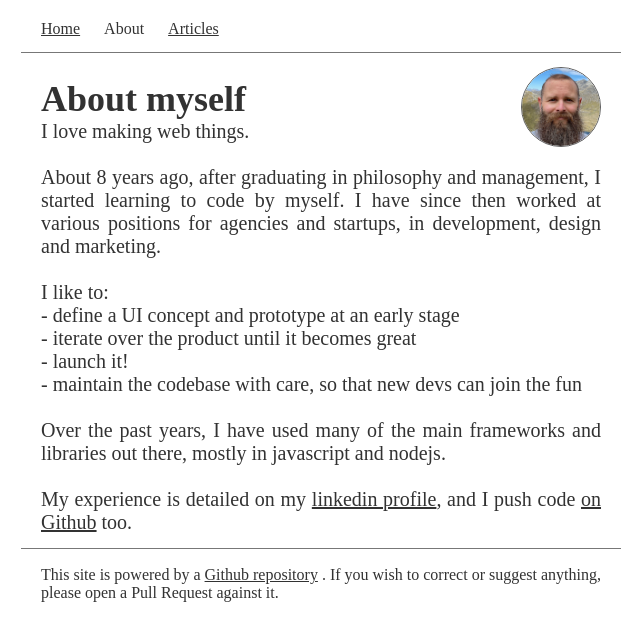
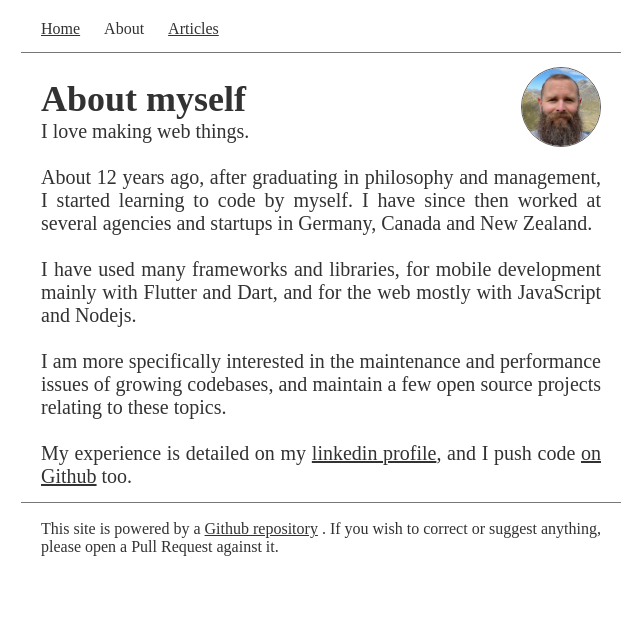
Before and after one commit to vkammerer/vincent.kammerer.nz, a Jekyll site: the page built from docs/about.html, in a window 1280 px wide. Shown: the top 641 px of the page, without its empty margins (319-959 px from the left). Built offline with Jekyll 4.4.1, drawn with Linux system fonts in a browser that asks for light colours; some web fonts are replaced.

Commit message:
Updates "about" page

```diff
--- a/docs/about.html
+++ b/docs/about.html
@@ -9,18 +9,14 @@ title: About myself
 </div>
 <h1>{{ page.title }}</h1>
 <p>
-  I love making web things.<br /><br />
-
-About 8 years ago, after graduating in philosophy and management, I started learning to code by myself. I have since then worked at various positions for agencies and startups, in development, design and marketing.
+I love making web things.
 <br /><br />
-I like to:<br />
-- define a UI concept and prototype at an early stage<br />
-- iterate over the product until it becomes great<br />
-- launch it!<br />
-- maintain the codebase with care, so that new devs can join the fun<br />
-<br />
-Over the past years, I have used many of the main frameworks and libraries out there, mostly in javascript and nodejs.
+About 12 years ago, after graduating in philosophy and management, I started learning to code by myself. I have since then worked at several agencies and startups in Germany, Canada and New Zealand.
 <br /><br />
-  My experience is detailed on my <a href="https://www.linkedin.com/in/kammerer">linkedin profile</a>,
-  and I push code <a href="https://github.com/vkammerer">on Github</a> too.
+I have used many frameworks and libraries, for mobile development mainly with Flutter and Dart, and for the web mostly with JavaScript and Nodejs.
+<br /><br />
+I am more specifically interested in the maintenance and performance issues of growing codebases, and maintain a few open source projects relating to these topics.
+<br /><br />
+My experience is detailed on my <a href="https://www.linkedin.com/in/kammerer">linkedin profile</a>,
+and I push code <a href="https://github.com/vkammerer">on Github</a> too.
 </p>
```
